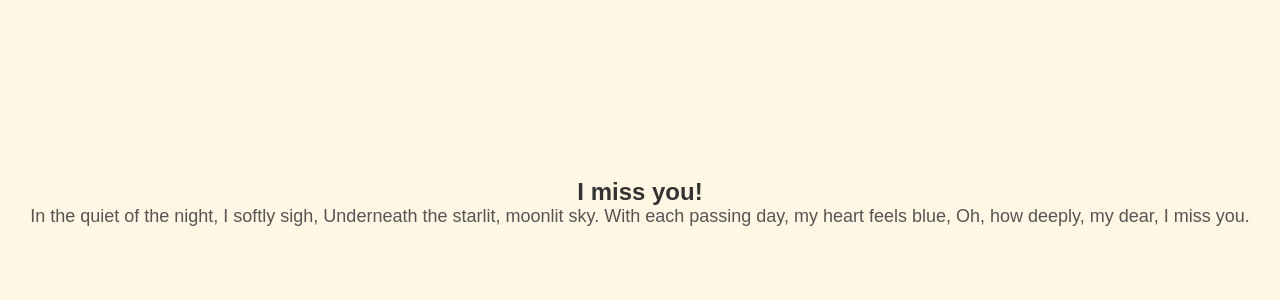
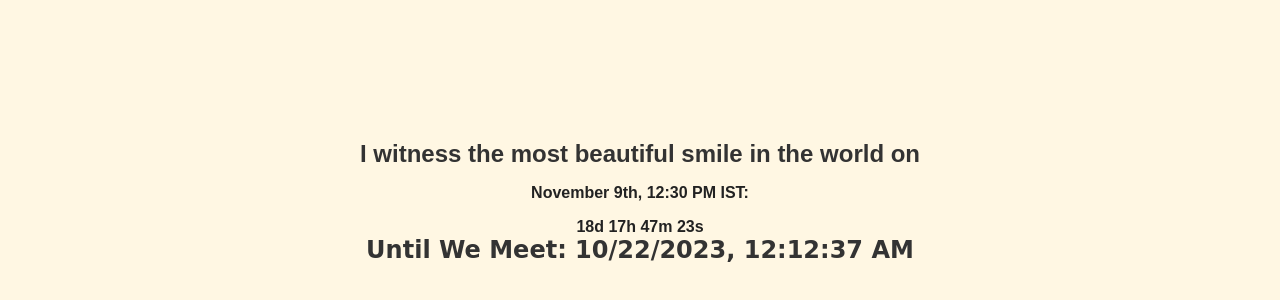
Before and after one commit to Anamikeya/Gifts, a plain HTML site: page index.html in a window 1280 px wide. Shown: the part 198-498 px from the top of the page. Drawn offline with Linux system fonts and the light colour scheme.

Commit message:
Meeting Her

```diff
--- a/index.html
+++ b/index.html
@@ -29,9 +29,17 @@
             color: #333;
         }
 
-        #poem {
-            font-size: 18px;
-            color: #555;
+        #countdown {
+            animation: fadeIn 2s ease-in-out;
+            font-weight:bold;
+            color:#222;
+        }
+
+        #clock {
+            font-size: 24px;
+            font-weight: bold;
+            color: #333;
+            font-family: "Monotype Cursivo", cursive;
         }
 
         @keyframes backgroundAnimation {
@@ -56,22 +64,58 @@
             #message {
                 font-size: 18px;
             }
-            #poem {
-                font-size: 14px;
+            #clock {
+                font-size: 18px;
             }
         }
     </style>
 </head>
 <body>
     <div id="container">
+        <div id="message">I witness the most beautiful smile in the world on</div>
 
-        <div id="message">I miss you!</div>
-        <div id="poem">
-            In the quiet of the night, I softly sigh,
-            Underneath the starlit, moonlit sky.
-            With each passing day, my heart feels blue,
-            Oh, how deeply, my dear, I miss you.
+        <div id="countdown">
+            <p>November 9th, 12:30 PM IST:</p>
+            <div id="timer"></div>
+        </div>
+
+        <div id="clock">
+            Until We Meet:
+            <span id="ISTClock"></span>
         </div>
     </div>
+
+    <script>
+        // Set the target date and time in IST (Year, Month (0-11), Day, Hour, Minute, Second)
+        const targetDate = new Date(2023, 10, 9, 12, 30, 0); // November is 10 because it's zero-based.
+
+        // Update the countdown timer every second
+        const updateCountdown = () => {
+            const now = new Date();
+            const timeLeft = targetDate - now;
+
+            if (timeLeft <= 0) {
+                clearInterval(countdownInterval);
+                document.getElementById("timer").innerHTML = "EXPIRED";
+            } else {
+                const days = Math.floor(timeLeft / (1000 * 60 * 60 * 24));
+                const hours = Math.floor((timeLeft % (1000 * 60 * 60 * 24)) / (1000 * 60 * 60));
+                const minutes = Math.floor((timeLeft % (1000 * 60 * 60)) / (1000 * 60));
+                const seconds = Math.floor((timeLeft % (1000 * 60)) / 1000);
+
+                document.getElementById("timer").innerHTML = `${days}d ${hours}h ${minutes}m ${seconds}s`;
+            }
+        };
+
+        const countdownInterval = setInterval(updateCountdown, 1000);
+
+        // Update the IST clock every second
+        const updateISTClock = () => {
+            const ISTTime = new Date().toLocaleString("en-US", { timeZone: "Asia/Kolkata" });
+            document.getElementById("ISTClock").textContent = ISTTime;
+        };
+
+        setInterval(updateISTClock, 1000);
+    </script>
 </body>
 </html>
```
